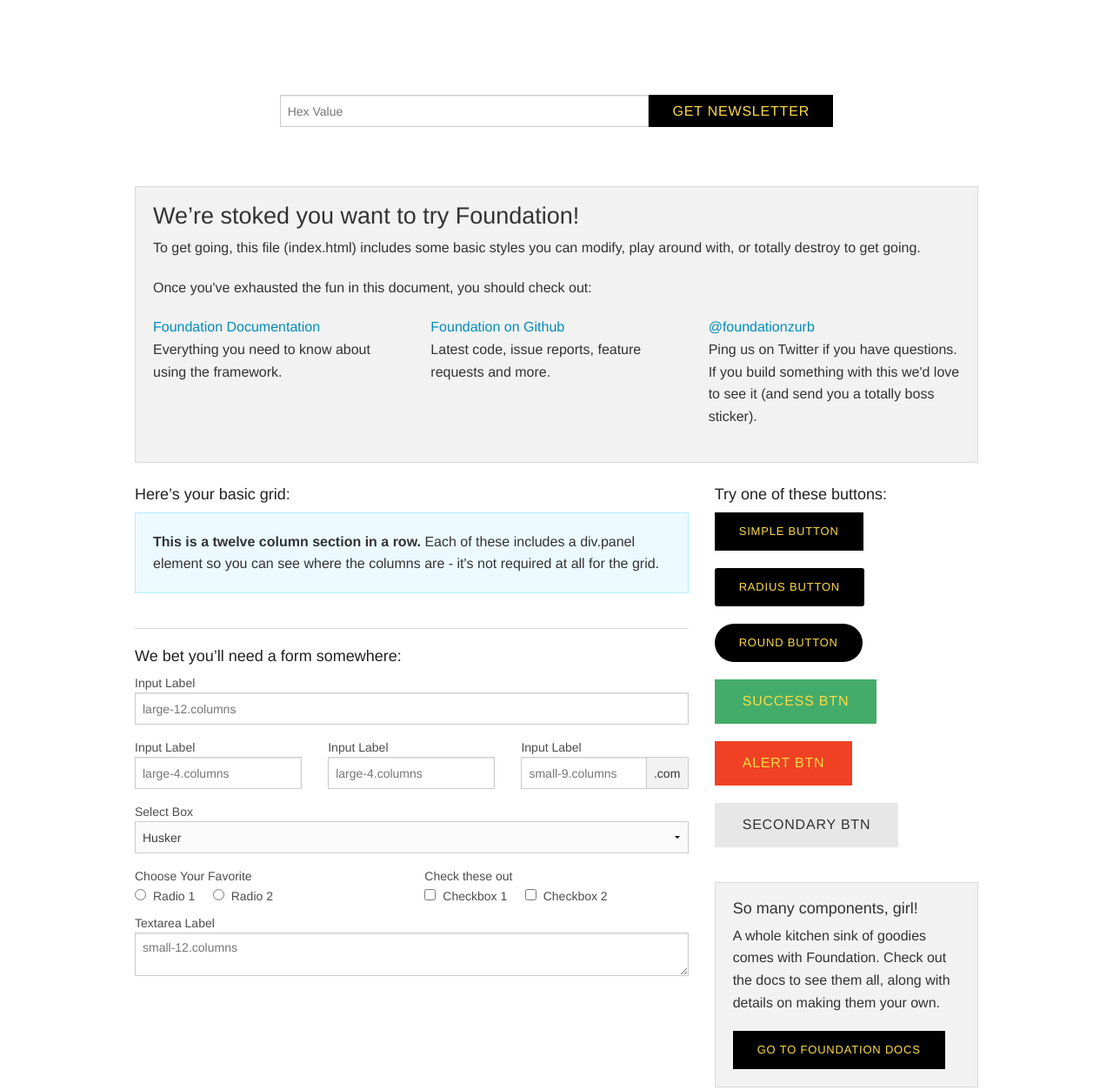
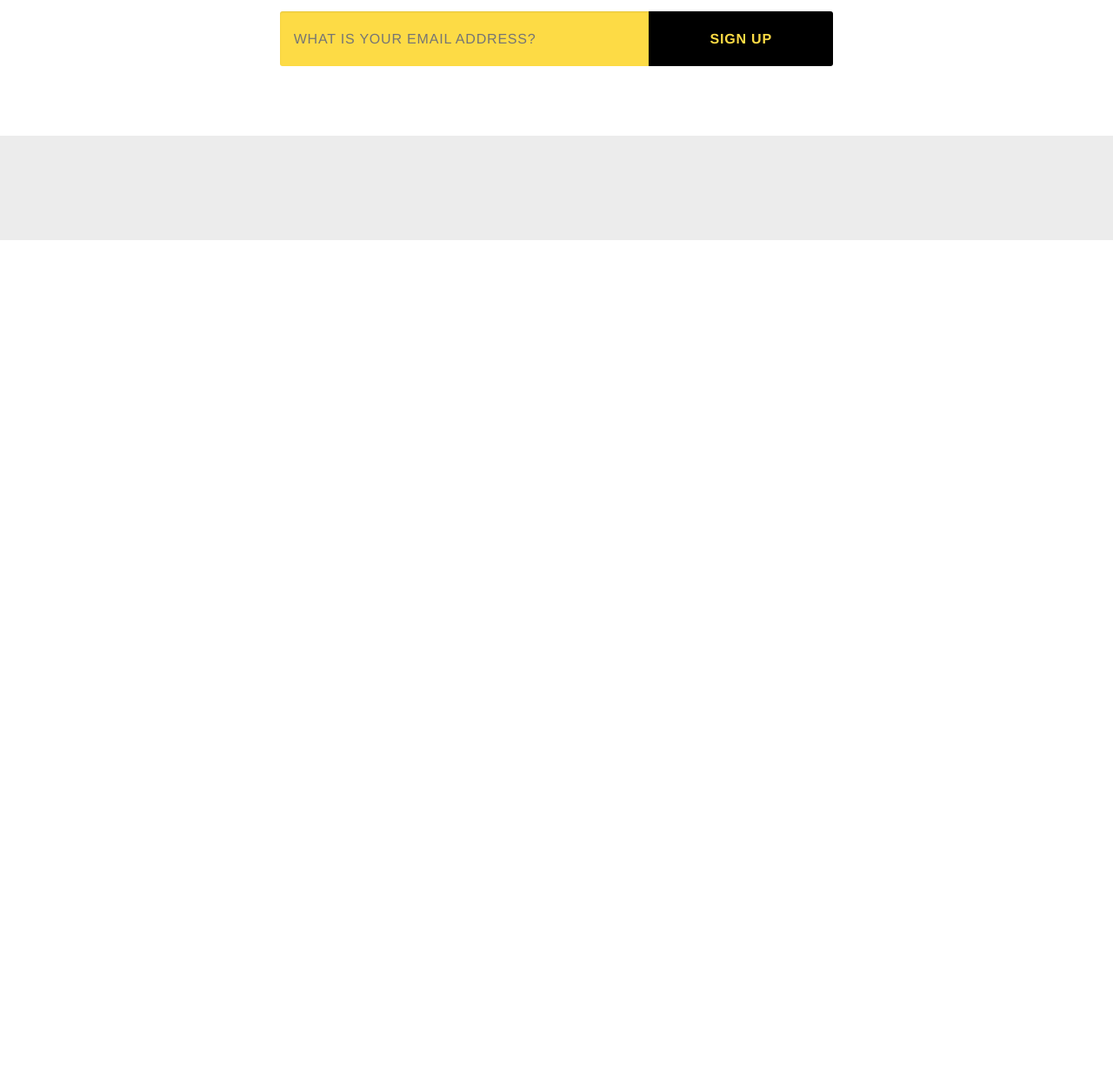
Before and after one commit to squorange/AG-codekit, a website: page index.html in a window 1280 px wide. Shown: the part 1208-2461 px from the top of the page at 87% size. After the commit the page ends 1484 px from the top, so only its background shows below. Drawn offline with Linux system fonts and the light colour scheme.

Commit message:
Newsletter sign-up module
Completed newsletter sign-up

```diff
--- a/index.html
+++ b/index.html
@@ -17,7 +17,7 @@
 		    <li class="name">
 		      <a class="nav__logo" href="index.html"></a>
 		    </li>
-		    <li class="toggle-topbar menu-icon"><a href="#">Menu</a></li>
+		    <li class="toggle-topbar menu-icon"><a href="#"><span>Menu</span></a></li>
 		  </ul>
 		  <section class="top-bar-section">
 				<!-- Left Nav Section -->
@@ -52,7 +52,7 @@
 		</div>
 	</div>
 
-  <section> <!-- BEGIN TILES -->
+  <section class="clearfix"> <!-- BEGIN TILES -->
 
 		<div class="tile-single">
 			<a href="#">
@@ -213,10 +213,10 @@
 			<div class="large-8 large-offset-2 columns">
 	      <div class="row collapse postfix-radius">
 	        <div class="small-8 columns">
-	          <input type="text" placeholder="Hex Value">
+	          <input class="prePostfix-radius--fix-left form__input" type="text" placeholder="What is your email address?">
 	        </div>
 	        <div class="small-4 columns">
-	          <a href="#" class="button postfix">Get Newsletter</a>
+	          <a href="#" class="button radius postfix"><span class="text--bold">Sign up</span></a>
 	        </div>
 	      </div>
 			</div>
@@ -225,121 +225,12 @@
 
 	</section> <!-- END NEWSLETTER SIGN-UP -->
 
-    <div class="row">
-      <div class="large-12 columns">
-        <div class="panel">
-          <h3>We&rsquo;re stoked you want to try Foundation! </h3>
-          <p>To get going, this file (index.html) includes some basic styles you can modify, play around with, or totally destroy to get going.</p>
-          <p>Once you've exhausted the fun in this document, you should check out:</p>
-          <div class="row">
-            <div class="large-4 medium-4 columns">
-          <p><a href="http://foundation.zurb.com/docs">Foundation Documentation</a><br />Everything you need to know about using the framework.</p>
-        </div>
-            <div class="large-4 medium-4 columns">
-              <p><a href="http://github.com/zurb/foundation">Foundation on Github</a><br />Latest code, issue reports, feature requests and more.</p>
-            </div>
-            <div class="large-4 medium-4 columns">
-              <p><a href="http://twitter.com/foundationzurb">@foundationzurb</a><br />Ping us on Twitter if you have questions. If you build something with this we'd love to see it (and send you a totally boss sticker).</p>
-            </div>
-          </div>
-        </div>
-      </div>
-    </div>
+	<footer>
 
-    <div class="row">
-      <div class="large-8 medium-8 columns">
-        <h5>Here&rsquo;s your basic grid:</h5>
-        <!-- Grid Example -->
+	</footer>
 
-        <div class="row">
-          <div class="large-12 columns">
-            <div class="callout panel">
-              <p><strong>This is a twelve column section in a row.</strong> Each of these includes a div.panel element so you can see where the columns are - it's not required at all for the grid.</p>
-            </div>
-          </div>
-        </div>
-
-        <hr />
-
-        <h5>We bet you&rsquo;ll need a form somewhere:</h5>
-        <form>
-          <div class="row">
-            <div class="large-12 columns">
-              <label>Input Label</label>
-              <input type="text" placeholder="large-12.columns" />
-            </div>
-          </div>
-          <div class="row">
-            <div class="large-4 medium-4 columns">
-              <label>Input Label</label>
-              <input type="text" placeholder="large-4.columns" />
-            </div>
-            <div class="large-4 medium-4 columns">
-              <label>Input Label</label>
-              <input type="text" placeholder="large-4.columns" />
-            </div>
-            <div class="large-4 medium-4 columns">
-              <div class="row collapse">
-                <label>Input Label</label>
-                <div class="small-9 columns">
-                  <input type="text" placeholder="small-9.columns" />
-                </div>
-                <div class="small-3 columns">
-                  <span class="postfix">.com</span>
-                </div>
-              </div>
-            </div>
-          </div>
-          <div class="row">
-            <div class="large-12 columns">
-              <label>Select Box</label>
-              <select>
-                <option value="husker">Husker</option>
-                <option value="starbuck">Starbuck</option>
-                <option value="hotdog">Hot Dog</option>
-                <option value="apollo">Apollo</option>
-              </select>
-            </div>
-          </div>
-          <div class="row">
-            <div class="large-6 medium-6 columns">
-              <label>Choose Your Favorite</label>
-              <input type="radio" name="pokemon" value="Red" id="pokemonRed"><label for="pokemonRed">Radio 1</label>
-              <input type="radio" name="pokemon" value="Blue" id="pokemonBlue"><label for="pokemonBlue">Radio 2</label>
-            </div>
-            <div class="large-6 medium-6 columns">
-              <label>Check these out</label>
-              <input id="checkbox1" type="checkbox"><label for="checkbox1">Checkbox 1</label>
-              <input id="checkbox2" type="checkbox"><label for="checkbox2">Checkbox 2</label>
-            </div>
-          </div>
-          <div class="row">
-            <div class="large-12 columns">
-              <label>Textarea Label</label>
-              <textarea placeholder="small-12.columns"></textarea>
-            </div>
-          </div>
-        </form>
-      </div>
-
-      <div class="large-4 medium-4 columns">
-        <h5>Try one of these buttons:</h5>
-        <p><a href="#" class="small button">Simple Button</a><br/>
-        <a href="#" class="small radius button">Radius Button</a><br/>
-        <a href="#" class="small round button">Round Button</a><br/>
-        <a href="#" class="medium success button">Success Btn</a><br/>
-        <a href="#" class="medium alert button">Alert Btn</a><br/>
-        <a href="#" class="medium secondary button">Secondary Btn</a></p>
-        <div class="panel">
-          <h5>So many components, girl!</h5>
-          <p>A whole kitchen sink of goodies comes with Foundation. Check out the docs to see them all, along with details on making them your own.</p>
-          <a href="http://foundation.zurb.com/docs/" class="small button">Go to Foundation Docs</a>
-        </div>
-      </div>
-    </div>
-
-    <script src="bower_components/jquery/dist/jquery.min.js"></script>
-    <script src="bower_components/foundation/js/foundation.min.js"></script>
-    <script src="js/app.js"></script>
+  <script src="bower_components/jquery/dist/jquery.min.js"></script>
+  <script src="bower_components/foundation/js/foundation.min.js"></script>
+  <script src="js/app.js"></script>
   </body>
 </html>
--- a/scss/_custom.scss
+++ b/scss/_custom.scss
@@ -32,8 +32,16 @@
 	margin-bottom: 3em;
 }
 
-section + section div {
-	margin-top: 3em;
+.form__input {
+	@include text-base-caps;
+}
+
+// A fix for pre and postfix radius not working in Foundation.
+.prePostfix-radius--fix-left {
+  border-radius: 3px 0 0 3px !important;
+}
+.prePostfix-radius--fix-right {
+  border-radius: 0 3px 3px 0 !important;
 }
 
 
@@ -68,6 +76,19 @@
 
 .top-bar .toggle-topbar.menu-icon a {
 	font-family: $font-bold;
+}
+
+//	.top-bar .toggle-topbar.menu-icon a span::after {
+// 		margin-top: -10px;
+//	}
+
+
+/***** FOOTER *****/
+
+footer {
+	width: 100%;
+	min-height: 120px;
+	background: #ececec;
 }
 
 
--- a/scss/_settings.scss
+++ b/scss/_settings.scss
@@ -617,7 +617,7 @@
 // $include-html-form-classes: $include-html-classes;
 
 // We use this to set the base for lots of form spacing and positioning styles
-// $form-spacing: rem-calc(16);
+$form-spacing: rem-calc(32);
 
 // We use these to style the labels in different ways
 // $form-label-pointer: pointer;
@@ -628,14 +628,14 @@
 // $form-label-small-transform: capitalize;
 // $form-label-bottom-margin: 0;
 // $input-font-family: inherit;
-// $input-font-color: rgba(0,0,0,0.75);
-// $input-font-size: rem-calc(14);
-// $input-bg-color: $white;
+$input-font-color: $oil;
+$input-font-size: $text-base;
+$input-bg-color: $ag-yellow;
 // $input-focus-bg-color: scale-color($white, $lightness: -2%);
-// $input-border-color: scale-color($white, $lightness: -20%);
+$input-border-color: scale-color($white, $lightness: -20%);
 // $input-focus-border-color: scale-color($white, $lightness: -40%);
-// $input-border-style: solid;
-// $input-border-width: 1px;
+$input-border-style: solid;
+$input-border-width: 0px;
 // $input-border-radius: $global-radius;
 // $input-disabled-bg: $gainsboro;
 // $input-disabled-cursor: $cursor-default-value;
```
Also changed, not shown: style.css, 1 other file.
